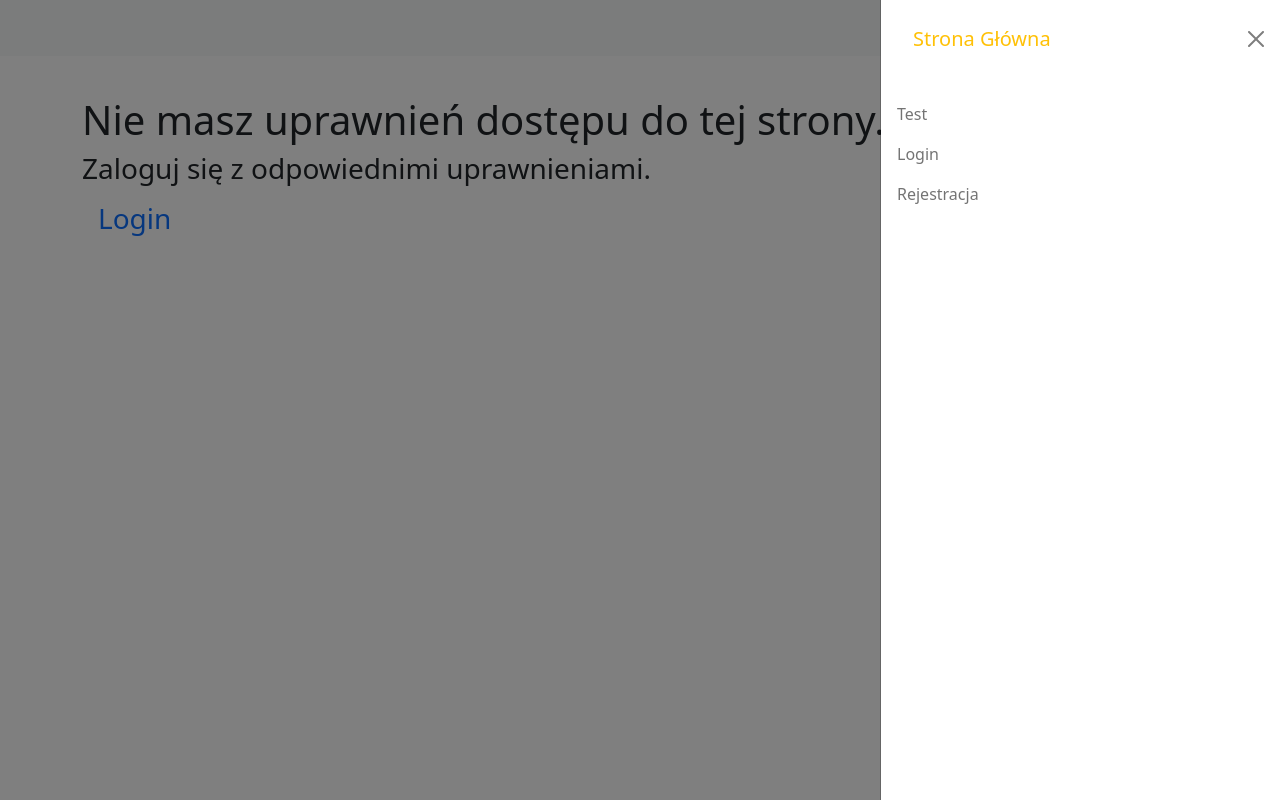
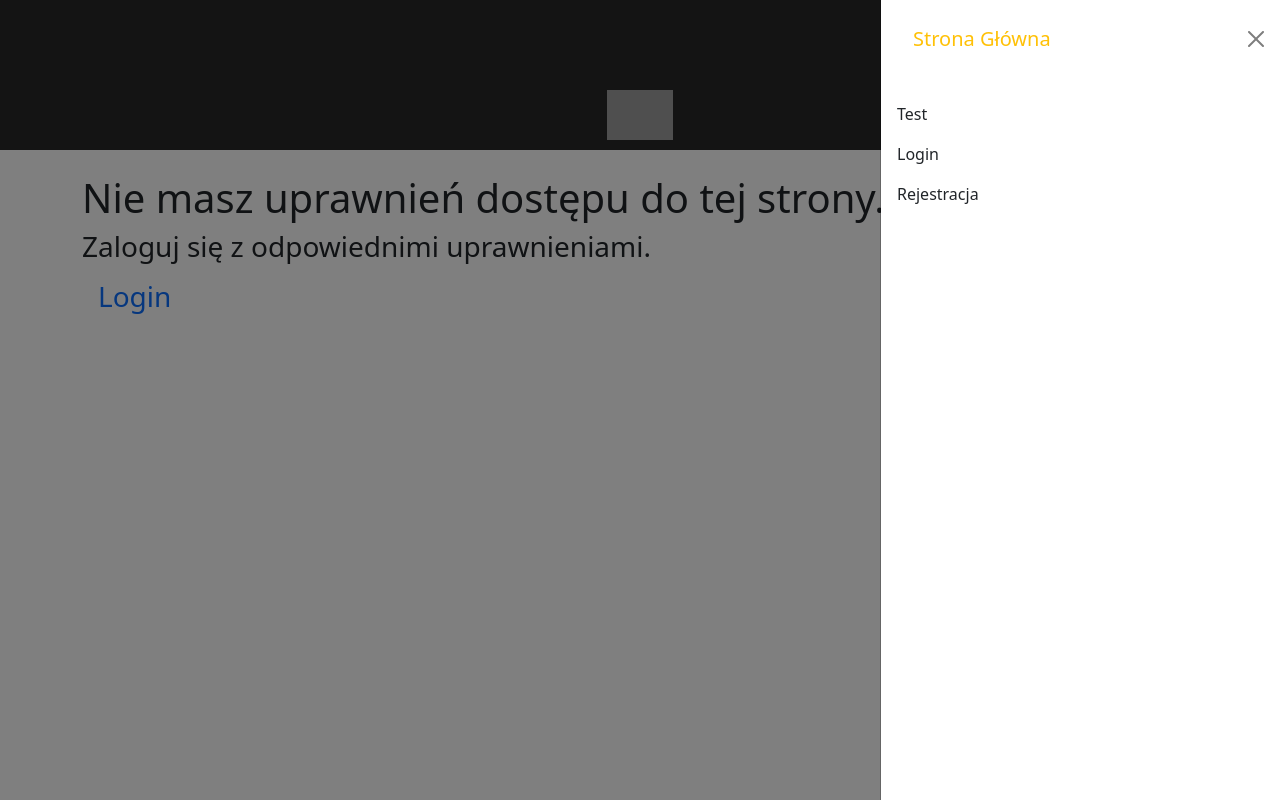
Before and after one commit to mattblas/climbing_league, a Django app: page /add_route/ in a window 1280 px wide, after a click that opens the changed part. Run offline with Django 3.2, Linux system fonts and the light colour scheme; parts of the project's set-up code (start-up, migrations or seed data) failed here and were passed over; some libraries are stand-ins or nearby versions; grey boxes are pictures that could not be loaded.

Commit message:
CSS shit

```diff
--- a/climbing_ligue/templates/base.html
+++ b/climbing_ligue/templates/base.html
@@ -13,7 +13,13 @@
   </head>
   <body>
     {% include 'navbar.html' %}
-    <br><br><br>
+
+    <div style="background-color: #292929; height: 150px;">
+      {% load static %}
+      <center>
+        <div style="padding-top: 90px"><img src="{% static 'limboLogo.jpg' %}" alt="limboLogo" height="50px"></div>
+      </center>
+    </div>
     <div class="container">
     {% if messages  %}
       {% for message in messages %}
--- a/climbing_ligue/templates/navbar.html
+++ b/climbing_ligue/templates/navbar.html
@@ -1,4 +1,4 @@
-<nav class="navbar navbar-light bg-light fixed-top">
+<nav class="navbar navbar navbar-dark fixed-top" style="background-color: #292929;">
     <div class="container-fluid">
         <a class="navbar-brand mx-auto" href="{% url 'home' %}" ></a>
         <button class="navbar-toggler" type="button" data-bs-toggle="offcanvas" data-bs-target="#offcanvasNavbar" aria-controls="offcanvasNavbar">
@@ -17,7 +17,7 @@
     {% comment %} TEST LINK {% endcomment %}
 
                 <li class="nav-item">
-                <a class="nav-link" href="{% url 'test' %}">Test</a>
+                <a class="nav-link text-dark"" href="{% url 'test' %}">Test</a>
                 </li>
 
 
@@ -26,11 +26,11 @@
                 {% if not request.user.is_authenticated%}
 
                     <li class="nav-item">
-                    <a class="nav-link" href="{% url 'login' %}">Login</a>
+                    <a class="nav-link text-dark" href="{% url 'login' %}">Login</a>
                     </li>
 
                     <li class="nav-item">
-                    <a class="nav-link" href="{% url 'register' %}">Rejestracja</a>
+                    <a class="nav-link text-dark" href="{% url 'register' %}">Rejestracja</a>
                     </li>
 
                 {% endif %}
@@ -41,15 +41,15 @@
                 {% if request.user.is_authenticated %}
 
                     <li class="nav-item">
-                    <a class="nav-link" href="{% url 'user_home' %}">Twój Profil</a>
+                    <a class="nav-link text-dark" href="{% url 'user_home' %}">Twój Profil</a>
                     </li>
 
                     <li class="nav-item">
-                    <a class="nav-link" href="{% url 'add_user_route' %}">Dodaj nową drogę</a>
+                    <a class="nav-link text-dark" href="{% url 'add_user_route' %}">Dodaj nową drogę</a>
                     </li>
 
                     <li class="nav-item">
-                        <a class="nav-link" href="{% url 'logout' %}">Wyloguj się</a>
+                        <a class="nav-link text-dark" href="{% url 'logout' %}">Wyloguj się</a>
                     </li>
 
                 {% endif %}
@@ -60,23 +60,23 @@
 
                     <hr>
                     <span class="navbar-text">
-                        strefa ROUTESETTERA
+                        <a class="nav-link text-dark">strefa ROUTESETTERA</a>
                     </span>
 
                     <li class="nav-item">
-                    <a class="nav-link" href="{% url 'add_route' %}">Dodaj drogę</a>
+                    <a class="nav-link text-dark" href="{% url 'add_route' %}">Dodaj drogę</a>
                     </li>
 
                     <li class="nav-item">
-                    <a class="nav-link" href="{% url 'add_new_edition' %}">Dodaj Edycję</a>
+                    <a class="nav-link text-dark" href="{% url 'add_new_edition' %}">Dodaj Edycję</a>
                     </li>
 
                     <li class="nav-item">
-                    <a class="nav-link" href="{% url 'update_edition' %}">Aktualizuj Edycję</a>
+                    <a class="nav-link text-dark" href="{% url 'update_edition' %}">Aktualizuj Edycję</a>
                     </li>
 
                     <li class="nav-item">
-                    <a class="nav-link" href="{% url 'update_round' %}">Aktualizuj Rundę</a>
+                    <a class="nav-link text-dark" href="{% url 'update_round' %}">Aktualizuj Rundę</a>
                     </li>
 
                 {% endif %}
--- a/mysite/settings.py
+++ b/mysite/settings.py
@@ -135,6 +135,9 @@ USE_TZ = True
 STATIC_ROOT = os.path.join(BASE_DIR, 'staticfiles')
 
 STATIC_URL = '/static/'
+STATICFILES_DIRS = [
+    os.path.join(BASE_DIR, 'static')
+]
 
 # Default primary key field type
 # https://docs.djangoproject.com/en/3.2/ref/settings/#default-auto-field
--- a/mysite/urls.py
+++ b/mysite/urls.py
@@ -15,7 +15,7 @@ Including another URLconf
 """
 from django.contrib import admin
 from django.urls import path
-
+from django.contrib.staticfiles.urls import staticfiles_urlpatterns
 from climbing_ligue.views import (
     home,
     add_route_view,
@@ -49,3 +49,4 @@ urlpatterns = [
     path('add_new_edition/', add_new_edition_view, name='add_new_edition'),
     path('sign_up_new_edition/', sign_up_new_edition_view, name='sign_up_new_edition'),
 ]
+urlpatterns += staticfiles_urlpatterns()
```
